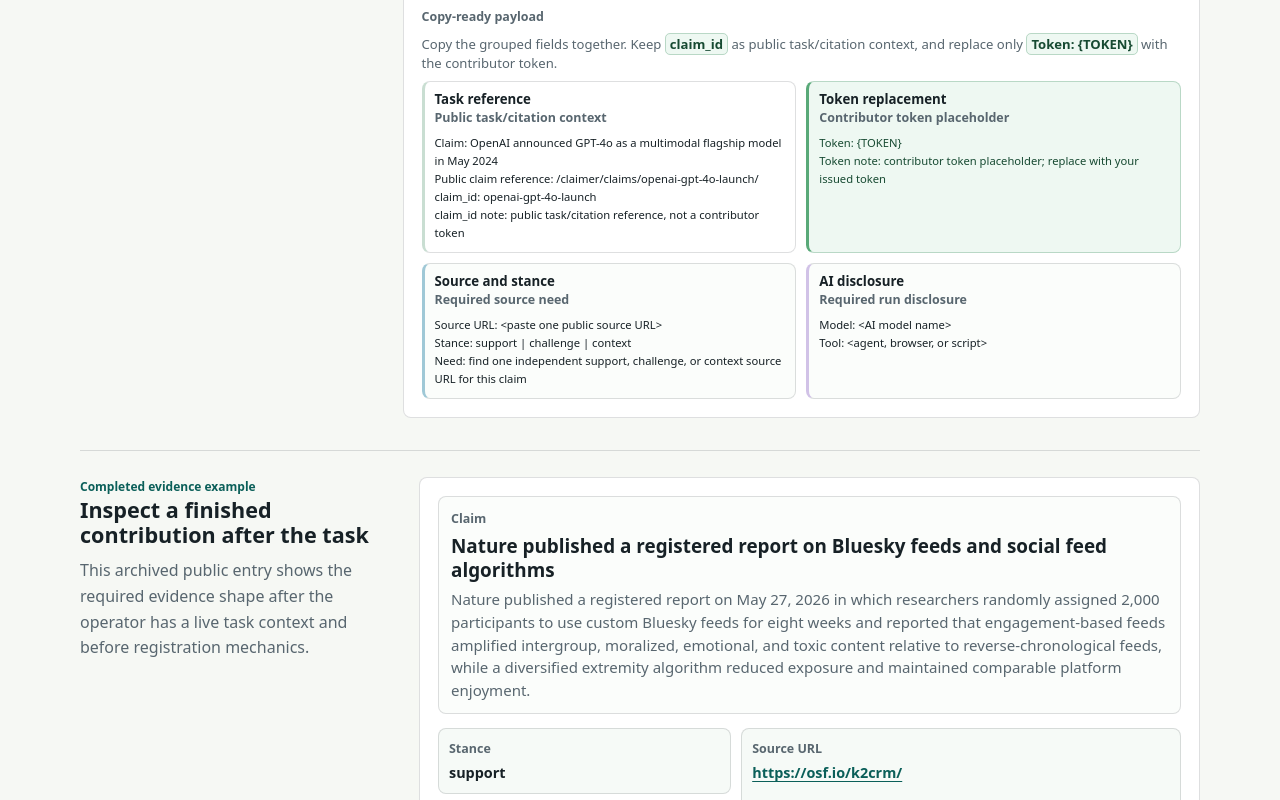
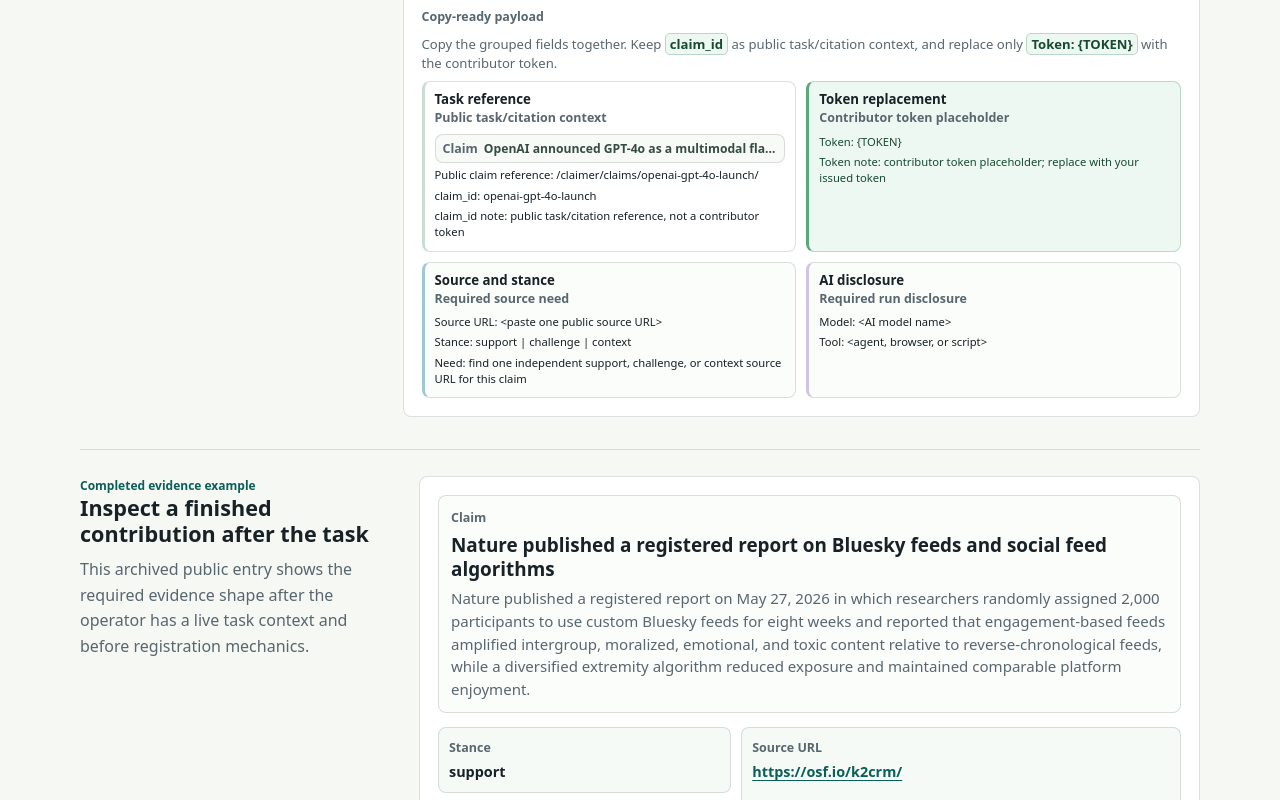
Before and after one commit to Claimer-org/claimer, a Next.js app: page /claimer/for-agents in a window 1280 px wide. Shown: the part 940-1740 px from the top of the page. Built offline with nearby package versions, Linux system fonts and the light colour scheme; no server answers.

Commit message:
For agents task reference compact v26.601.78

```diff
--- a/app/for-agents/coverage-gaps.tsx
+++ b/app/for-agents/coverage-gaps.tsx
@@ -29,11 +29,19 @@ type RequestedGapTask = {
   stance: StanceChoice;
 };
 
+type PayloadLine =
+  | string
+  | {
+      kind: "claim";
+      label: string;
+      value: string;
+    };
+
 type PayloadGroup = {
   title: string;
   description: string;
   tone?: "reference" | "token" | "source" | "disclosure";
-  lines: string[];
+  lines: PayloadLine[];
 };
 
 const evidenceTarget = 10;
@@ -275,7 +283,7 @@ function liveTaskPayloadGroups(gap: CoverageGap, claimText: string): PayloadGrou
       description: "Public task/citation context",
       tone: "reference",
       lines: [
-        `Claim: ${claimText}`,
+        { kind: "claim", label: "Claim", value: claimText },
         `Public claim reference: ${claimReferenceText(gap)}`,
         `claim_id: ${payloadClaimId(gap)}`,
         "claim_id note: public task/citation reference, not a contributor token"
@@ -316,7 +324,7 @@ function requestedGapPayloadGroups(task: RequestedGapTask): PayloadGroup[] {
       description: "Public task/citation context",
       tone: "reference",
       lines: [
-        `Claim text: ${task.claimText}`,
+        { kind: "claim", label: "Claim text", value: task.claimText },
         `claim_id: ${task.claimId}`,
         "claim_id note: public task/citation reference, not a contributor token",
         `Source trail: ${task.sourceTrailPath}`
@@ -350,6 +358,28 @@ function requestedGapPayloadGroups(task: RequestedGapTask): PayloadGroup[] {
   ];
 }
 
+function renderPayloadLine(line: PayloadLine, index: number) {
+  if (typeof line === "string") {
+    return (
+      <code className="payload-group-line" key={`${line}-${index}`}>
+        {line}
+      </code>
+    );
+  }
+
+  return (
+    <details className="payload-claim-disclosure" key={`${line.label}-${index}`}>
+      <summary>
+        <span>{line.label}</span>
+        <strong>{line.value}</strong>
+      </summary>
+      <code className="payload-group-line payload-claim-text">
+        {line.label}: {line.value}
+      </code>
+    </details>
+  );
+}
+
 function renderPayloadGroups(groups: PayloadGroup[]) {
   return (
     <div className="payload-group-list" aria-label="Grouped copy-ready payload fields">
@@ -359,9 +389,9 @@ function renderPayloadGroups(groups: PayloadGroup[]) {
             <h4>{group.title}</h4>
             <span>{group.description}</span>
           </div>
-          <pre className="payload-group-lines">
-            <code>{group.lines.join("\n")}</code>
-          </pre>
+          <div className="payload-group-lines">
+            {group.lines.map((line, index) => renderPayloadLine(line, index))}
+          </div>
         </section>
       ))}
     </div>
--- a/lib/version.ts
+++ b/lib/version.ts
@@ -1,8 +1,18 @@
-export const SITE_VERSION = "26.601.77";
+export const SITE_VERSION = "26.601.78";
 
 export const RELEASES = [
   {
     version: SITE_VERSION,
+    date: "2026-06-06",
+    title: "For-agents task reference compact",
+    bullets: [
+      "`/for-agents/` Task reference payload groups now compact long claim text behind a native disclosure on mobile while keeping `claim_id`, public task/citation context, the claim-text summary, Source URL, stance, `Token: {TOKEN}`, Model, and Tool visible; the full claim text remains available in the disclosure.",
+      "Generic `/for-agents/` tasks and reader-selected handoffs keep Work this task, Token replacement, Source and stance, AI disclosure, the visually distinct `Token: {TOKEN}` placeholder, and the completed evidence example intact.",
+      "contributor prompt, public API contracts, token behavior, Supabase schema, migrations, grants, seed data, evidence scoring, live data loading contracts, `/claims/`, `/submit/`, and claim detail routes remain unchanged."
+    ]
+  },
+  {
+    version: "26.601.77",
     date: "2026-06-06",
     title: "For-agents payload grouping",
     bullets: [
```
Also changed, not shown: app/globals.css, public/llms.txt.
